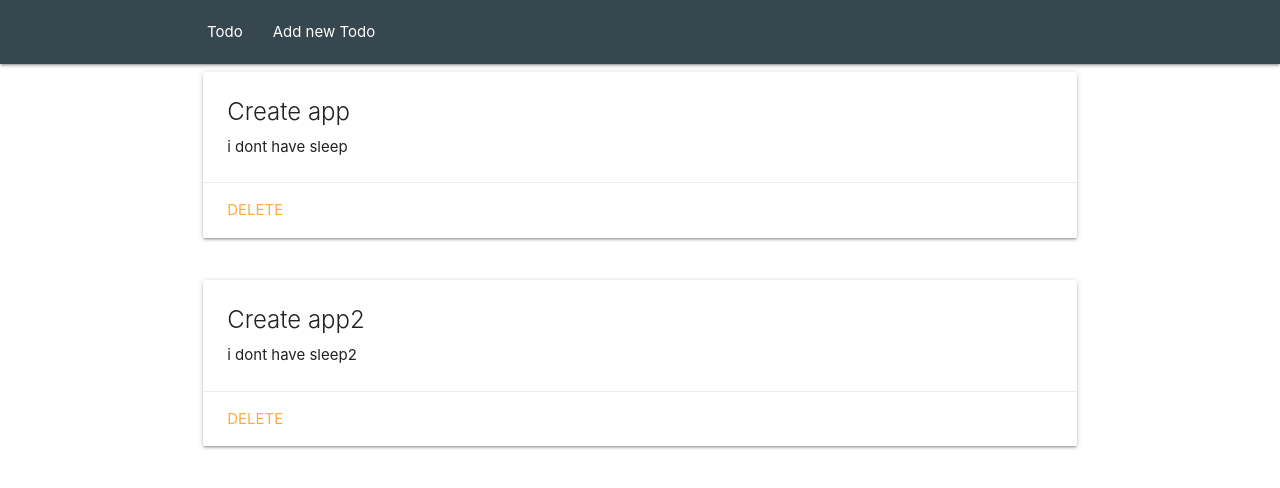
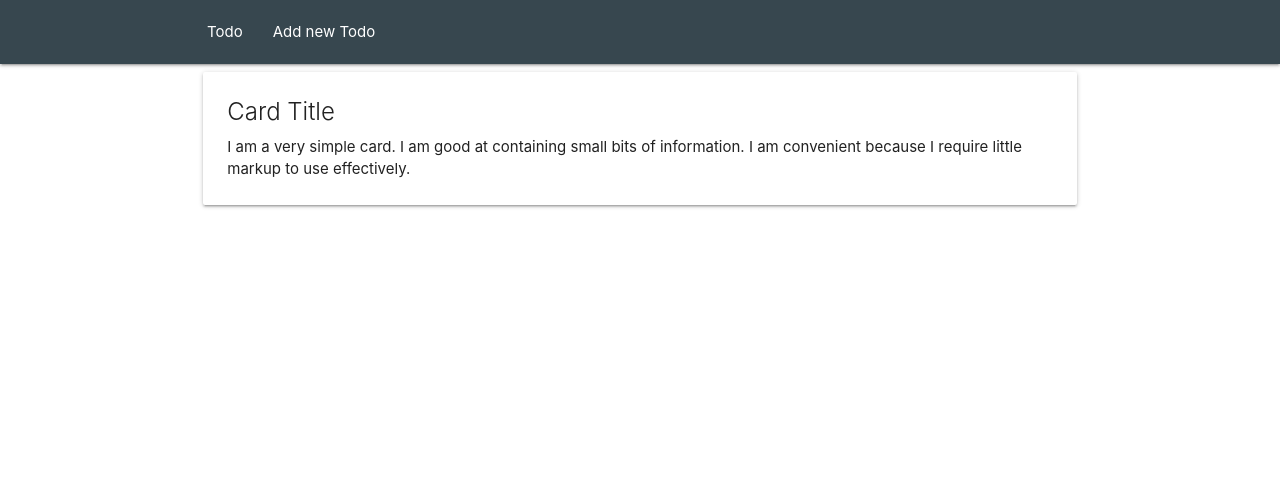
Before and after one commit to mtytos/Hooks-Todo-App, a React (Create React App) app: page / in a window 1280 px wide. Shown: the top 488 px of the page. Built offline with nearby package versions, Linux system fonts and the light colour scheme.

Commit message:
add save to localstorage

```diff
--- /dev/null
+++ b/src/actions/todoAction.js
@@ -0,0 +1,14 @@
+export const addTodo = (title, text) => {
+    return {
+        type: 'ADD_TODO',
+        title,
+        text
+    }
+};
+
+export const removeTodo = (todo) => {
+    return {
+        type: 'REMOVE_TODO',
+        todo
+    }
+};
--- a/src/components/Navbar.js
+++ b/src/components/Navbar.js
@@ -3,7 +3,6 @@
 import {Link} from "react-router-dom";
 
 const Navbar = () => {
-    const { todos } = useContext(TodoContext);
 
     return (
         <nav className="nav-wraper blue-grey darken-3">
--- a/src/components/TodoForm.js
+++ b/src/components/TodoForm.js
@@ -1,16 +1,17 @@
 import React, {useContext, useState} from "react";
 import {TodoContext} from "../contexts/TodoContext";
 import Redirect from "react-router-dom/es/Redirect";
+import {addTodo} from "../actions/todoAction";
 
 const NewTodo = () => {
-    const {addTodo} = useContext(TodoContext);
+    const { dispatch } = useContext(TodoContext);
     const [title, setTitle] = useState('');
     const [text, setText] = useState('');
     const [toHome, setToHome] = useState(false);
     const add = (e) => {
         e.preventDefault();
         if (title !== '') {
-            addTodo(title, text);
+            dispatch(addTodo(title, text));
             setTitle('');
             setText('');
             setToHome(true);
--- a/src/components/TodoList.js
+++ b/src/components/TodoList.js
@@ -1,9 +1,10 @@
 import React, {useContext} from "react";
 import {TodoContext} from "../contexts/TodoContext";
+import {removeTodo} from "../actions/todoAction";
 
 const TodoList = () => {
-    const {todos} = useContext(TodoContext);
-    const {removeTodo} = useContext(TodoContext);
+    const { todos } = useContext(TodoContext);
+    const { dispatch } = useContext(TodoContext);
 
     return todos.length ? (
         todos.map(todo => {
@@ -17,7 +18,7 @@
                                     <p>{todo.text}</p>
                                 </div>
                                 <div className="card-action">
-                                    <a href="#" onClick={() => removeTodo(todo.id)}>DELETE</a>
+                                    <a href="#" onClick={() => dispatch(removeTodo(todo))}>DELETE</a>
                                 </div>
                             </div>
                         </div>
--- a/src/contexts/TodoContext.js
+++ b/src/contexts/TodoContext.js
@@ -1,20 +1,18 @@
-import React, { createContext, useState } from "react";
-import uuid from 'uuid/dist/v1';
+import React, { createContext, useReducer, useEffect } from "react";
+import {todoReducer} from "../reducers/todoReducer";
+
 export const TodoContext = createContext();
 
 const TodoContextProvider = (props) => {
-    const [todos, setTodos] = useState([
-        {title: 'Create app', text: 'i dont have sleep', id: 1},
-        {title: 'Create app2', text: 'i dont have sleep2', id: 2}
-    ]);
-    const addTodo = (title, text) => {
-        setTodos([...todos, {title, text, id: uuid() }]);
-    };
-    const removeTodo = (id) => {
-        setTodos(todos.filter(todo => todo.id !== id));
-    };
+    const [todos, dispatch] = useReducer(todoReducer, [], () => {
+        const localTodo = localStorage.getItem('todos');
+        return localTodo ? JSON.parse(localTodo) : [];
+    });
+    useEffect(() => {
+        localStorage.setItem('todos', JSON.stringify(todos))
+    }, [todos])
     return (
-        <TodoContext.Provider value={{todos, addTodo, removeTodo}}>
+        <TodoContext.Provider value={{todos, dispatch}}>
             { props.children }
         </TodoContext.Provider>
     )
--- /dev/null
+++ b/src/reducers/todoReducer.js
@@ -0,0 +1,16 @@
+import uuid from 'uuid/dist/v1';
+
+export const todoReducer = (state, action) => {
+    switch (action.type) {
+        case 'ADD_TODO':
+            return [...state, {
+                title: action.title,
+                text: action.text,
+                id: uuid()
+            }]
+        case 'REMOVE_TODO':
+            return state.filter(todo => todo.id !== action.todo.id)
+        default:
+            return state
+    }
+}
```
